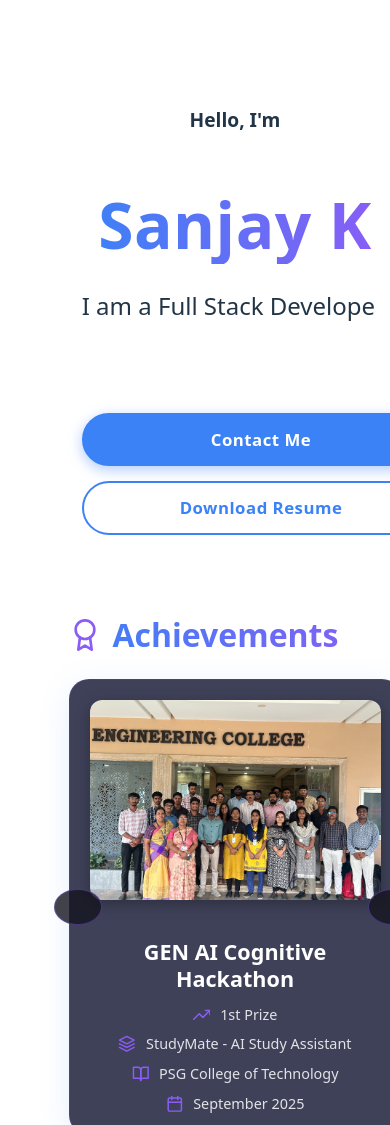
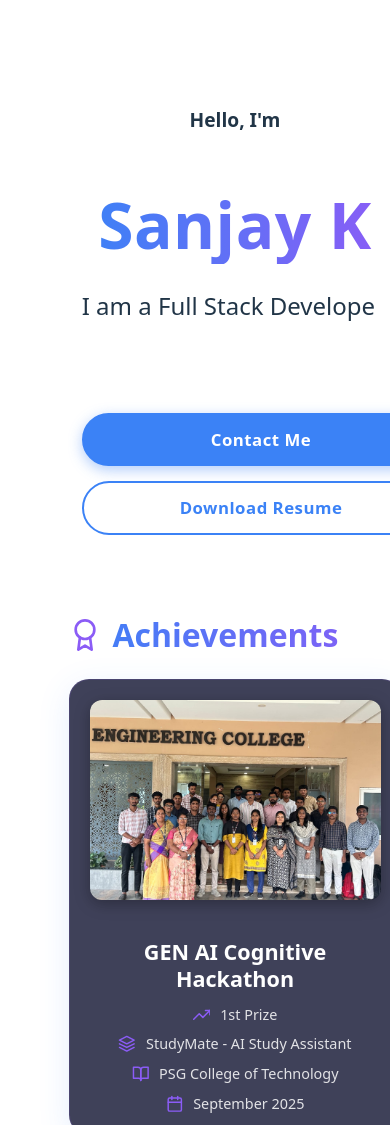
Before and after one commit to Sanjayraj-k/Portfolio, a React (Vite) app in the folder portfolio-website/: page / in a window 390 px wide. Shown: the top 1125 px of the page. Built offline with nearby package versions, Linux system fonts and the light colour scheme; the HTML template or start-up script is replaced by a standard one.

Commit message:
adding ui for homepage

```diff
--- a/portfolio-website/src/Pages/HomePage.css
+++ b/portfolio-website/src/Pages/HomePage.css
@@ -64,7 +64,7 @@
 }
 
 /* =========================================
-   Button Styles - NEW (Matches Image)
+   Button Styles (Matches Screenshot)
    ========================================= */
 
 .home-buttons {
@@ -76,7 +76,6 @@
 .btn {
   padding: 14px 32px;
   border-radius: 50px;
-  /* High radius for pill shape */
   font-size: 1.05rem;
   font-weight: 600;
   text-decoration: none;
@@ -116,7 +115,6 @@
   box-shadow: 0 4px 14px rgba(59, 130, 246, 0.2);
 }
 
-
 /* =========================================
    Achievements Slider
    ========================================= */
@@ -124,7 +122,7 @@
 .achievements-slider {
   flex: 0 0 650px;
   max-width: 650px;
-  /* Margin-left pushes the box to the right side on desktop */
+  /* Desktop: Push to right */
   margin-left: 60px;
   margin-right: 0;
   position: relative;
@@ -180,7 +178,6 @@
   transform: translateY(-5px);
 }
 
-/* WIDER IMAGE STYLE */
 .achievement-image {
   flex: 0 0 52%;
   height: 200px;
@@ -244,7 +241,7 @@
   flex-shrink: 0;
 }
 
-/* EXTERNAL ARROWS */
+/* EXTERNAL ARROWS (Desktop) */
 .slider-arrow {
   position: absolute;
   top: 50%;
@@ -323,8 +320,8 @@
     width: 100%;
     max-width: 600px;
     flex: none;
-    /* Reset margins for centering on tablet/mobile */
     margin: 0 auto;
+    /* Center on tablets */
   }
 }
 
@@ -358,7 +355,6 @@
     gap: 16px;
   }
 
-  /* Full width image on mobile */
   .achievement-image {
     flex: none;
     width: 100%;
@@ -373,21 +369,8 @@
     align-items: center;
   }
 
-  /* Move arrows to edges for mobile */
+  /* HIDE SLIDER ARROWS ON MOBILE */
   .slider-arrow {
-    width: 36px;
-    height: 36px;
-    font-size: 1.2rem;
-    background: rgba(20, 20, 30, 0.8);
-  }
-
-  .slider-arrow-left {
-    left: -15px;
-    z-index: 30;
-  }
-
-  .slider-arrow-right {
-    right: -15px;
-    z-index: 30;
+    display: none !important;
   }
 }
```
